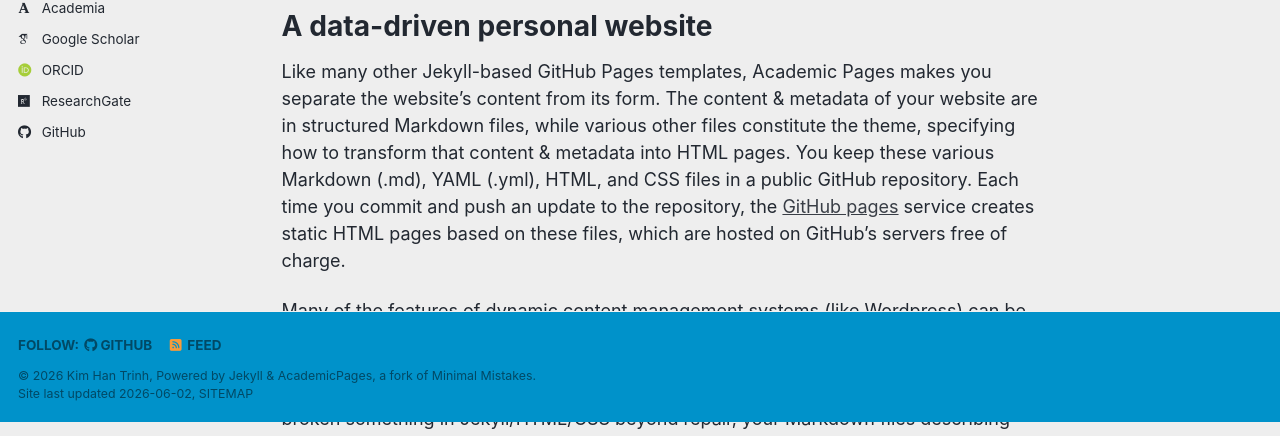
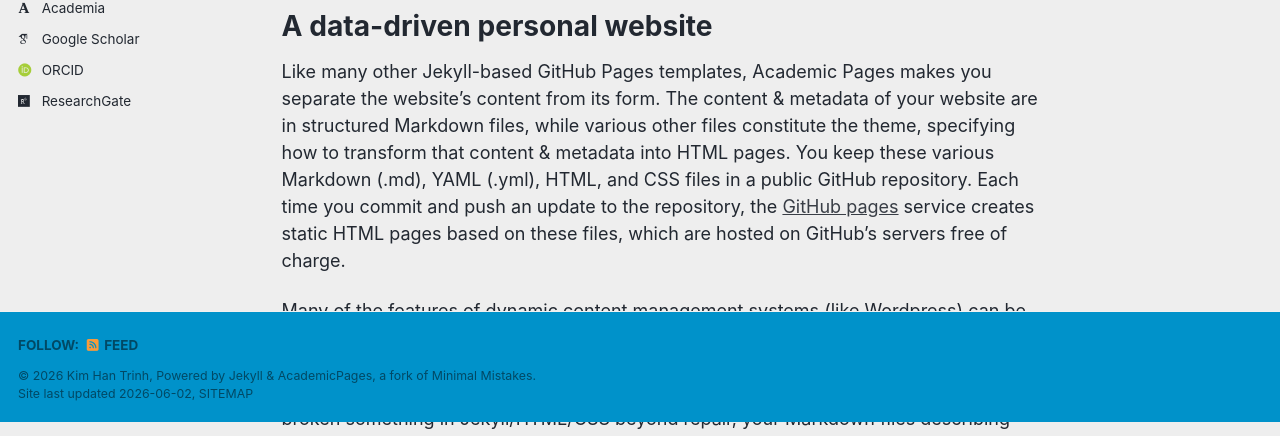
Before and after one commit to khtrinh96/khtrinh96.github.io, a Jekyll site: the page built from _pages/about.md, in a window 1280 px wide. Shown: the part 478-914 px from the top of the page. Built offline with Jekyll 4.4.1, drawn with Linux system fonts in a browser that asks for light colours; some web fonts are replaced; a script bundle is joined from its source files by our own code; library files that are not in the unit come from our copies.

Commit message:
Update _config.yml

```diff
--- a/_config.yml
+++ b/_config.yml
@@ -51,7 +51,7 @@ author:
   bitbucket        : # Username - Update with your username on the site
   codepen          : # Username
   dribbble         : # Username
-  github           : "academicpages"
+  github           : # "academicpages"
   kaggle           : # Username
   stackoverflow    : # User number or user number and name (i.e., use "1" or "1/jeff-atwood")
 
@@ -138,7 +138,7 @@ yandex_site_verification :
 
 # Social Sharing
 twitter:
-  username               : &twitter
+  username               : # twitter
 facebook:
   username               :
   app_id                 :
```
